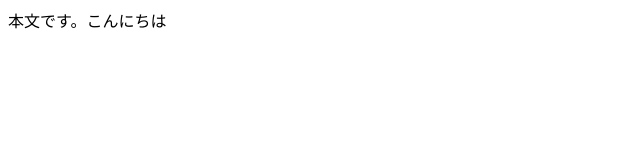
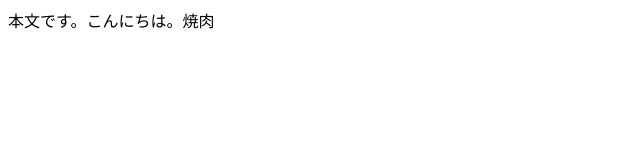
Before and after one commit to tatyunn2408/MyFirstSTS, a plain HTML site: page index.html in a window 1280 px wide. Shown: the full height of the page, 0-640 px from the left. Drawn offline with Linux system fonts and the light colour scheme.

Commit message:
Update index.html

```diff
--- a/index.html
+++ b/index.html
@@ -5,6 +5,6 @@
 <title>タイトル</title>
 </head>
 <body>
-本文です。こんにちは
+本文です。こんにちは。焼肉
 </body>
 </html>
```
